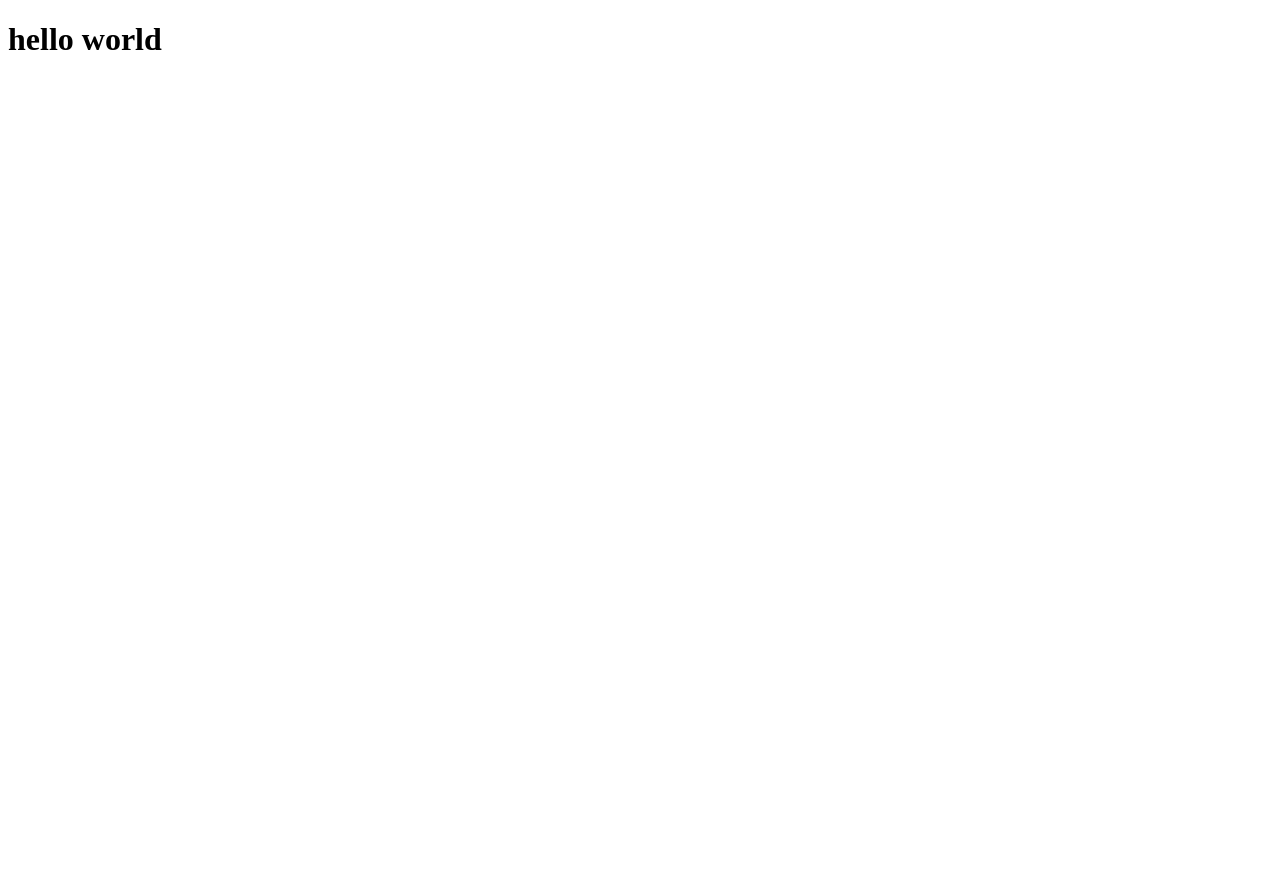
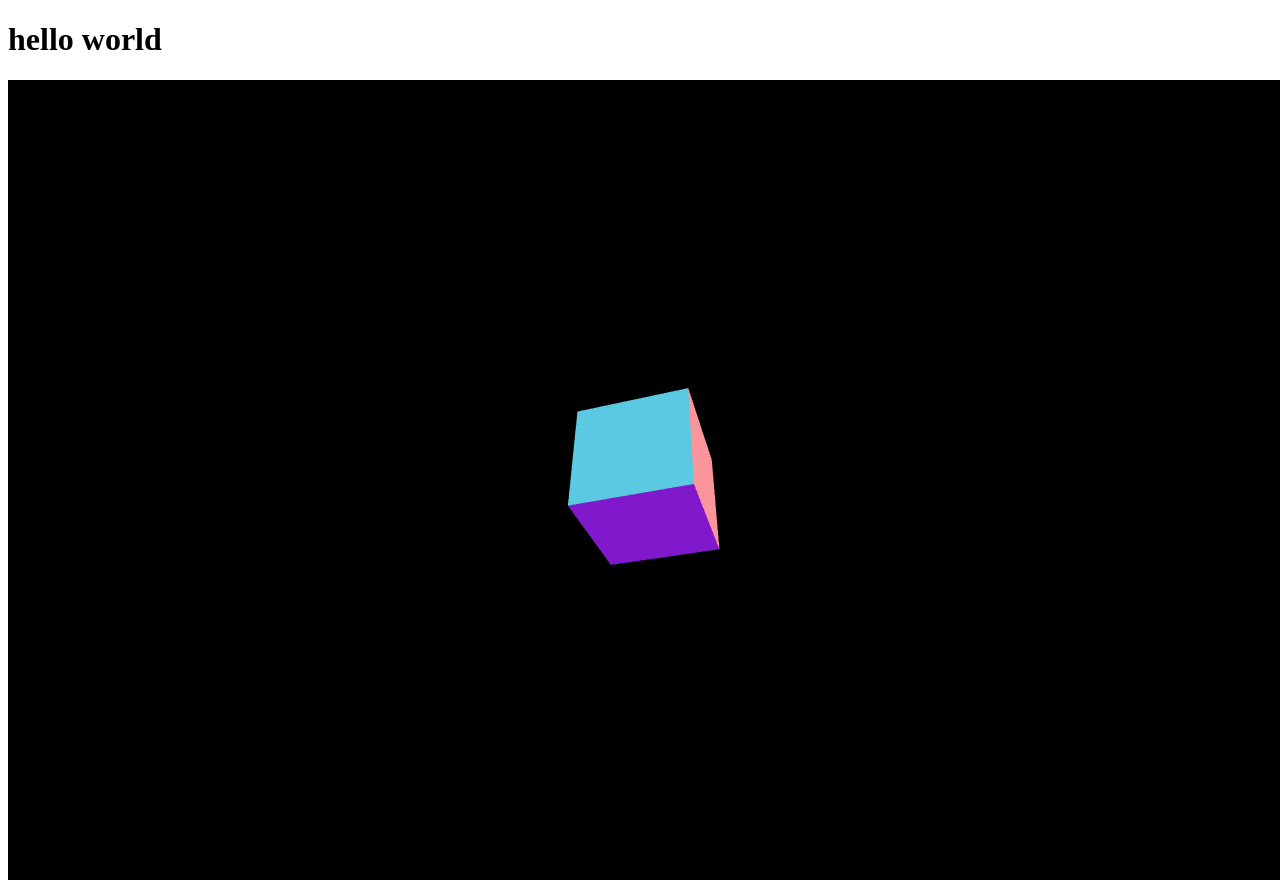
Before and after one commit to roccomaniscalco/3d-test, a website: page index.html in a window 1280 px wide. Before the commit the page ends 800 px from the top, so only its background shows below. Drawn offline with nearby package versions, Linux system fonts and the light colour scheme.

Commit message:
copied threeJS example in threeD.js

```diff
--- a/index.html
+++ b/index.html
@@ -9,5 +9,6 @@
 <body>
     <h1>hello world</h1>
 </body>
+<script src="https://cdnjs.cloudflare.com/ajax/libs/three.js/r128/three.min.js"></script>
 <script src="/threeD.js" defer></script>
 </html>
--- a/package.json
+++ b/package.json
@@ -18,7 +18,6 @@
   },
   "homepage": "https://github.com/roccomaniscalco/3d-test#readme",
   "dependencies": {
-    "express": "^4.17.1",
-    "three": "^0.128.0"
+    "express": "^4.17.1"
   }
 }
--- a/threeD.js
+++ b/threeD.js
@@ -1 +1,34 @@
-console.log("hello world!")
+let camera, scene, renderer;
+let geometry, material, mesh;
+
+init();
+
+function init() {
+  camera = new THREE.PerspectiveCamera(
+    70,
+    window.innerWidth / window.innerHeight,
+    0.01,
+    10
+  );
+  camera.position.z = 1;
+
+  scene = new THREE.Scene();
+
+  geometry = new THREE.BoxGeometry(0.2, 0.2, 0.2);
+  material = new THREE.MeshNormalMaterial();
+
+  mesh = new THREE.Mesh(geometry, material);
+  scene.add(mesh);
+
+  renderer = new THREE.WebGLRenderer({ antialias: true });
+  renderer.setSize(window.innerWidth, window.innerHeight);
+  renderer.setAnimationLoop(animation);
+  document.body.appendChild(renderer.domElement);
+}
+
+function animation(time) {
+  mesh.rotation.x = time / 2000;
+  mesh.rotation.y = time / 1000;
+
+  renderer.render(scene, camera);
+}
```
Also changed, not shown: 1 other file.
